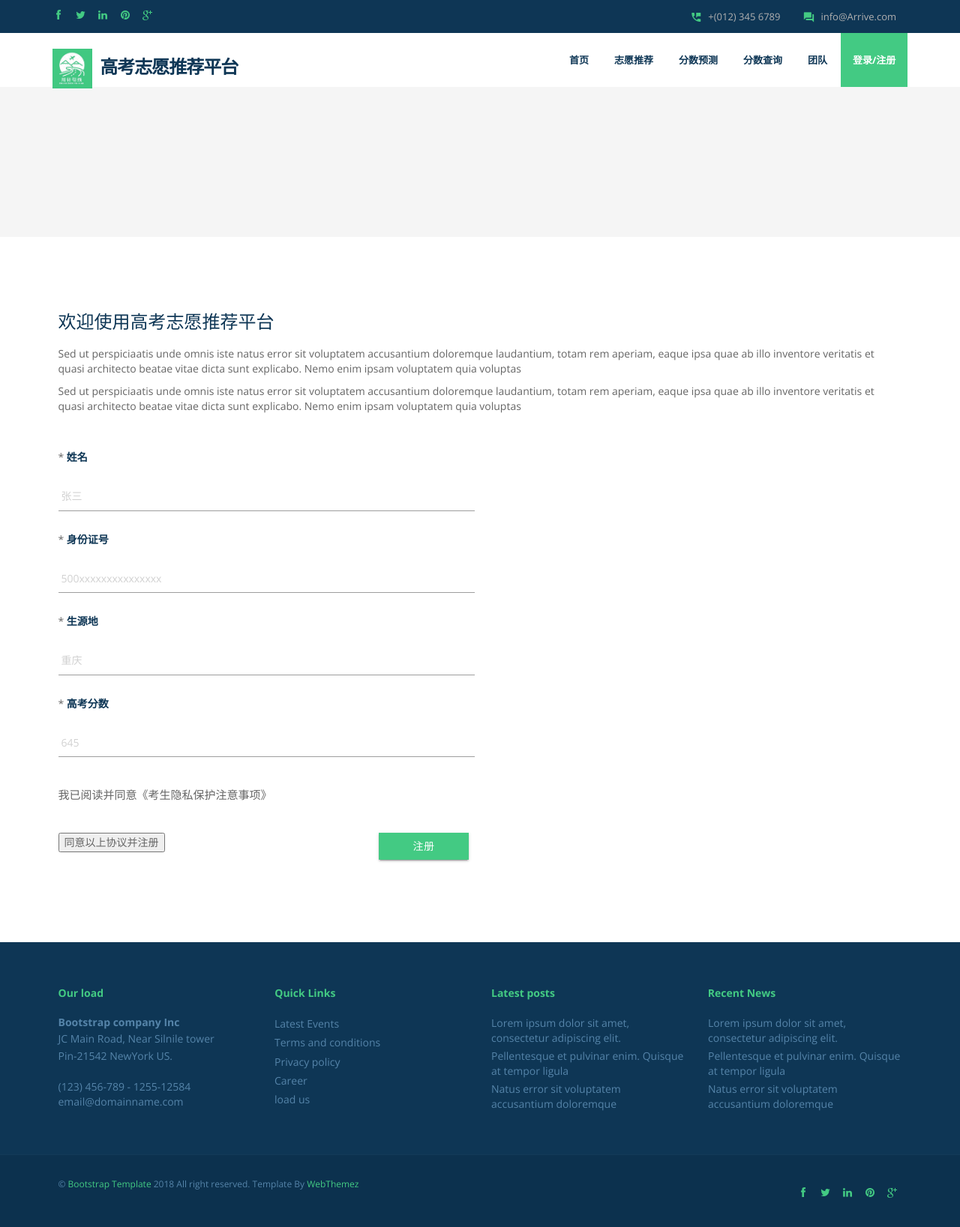
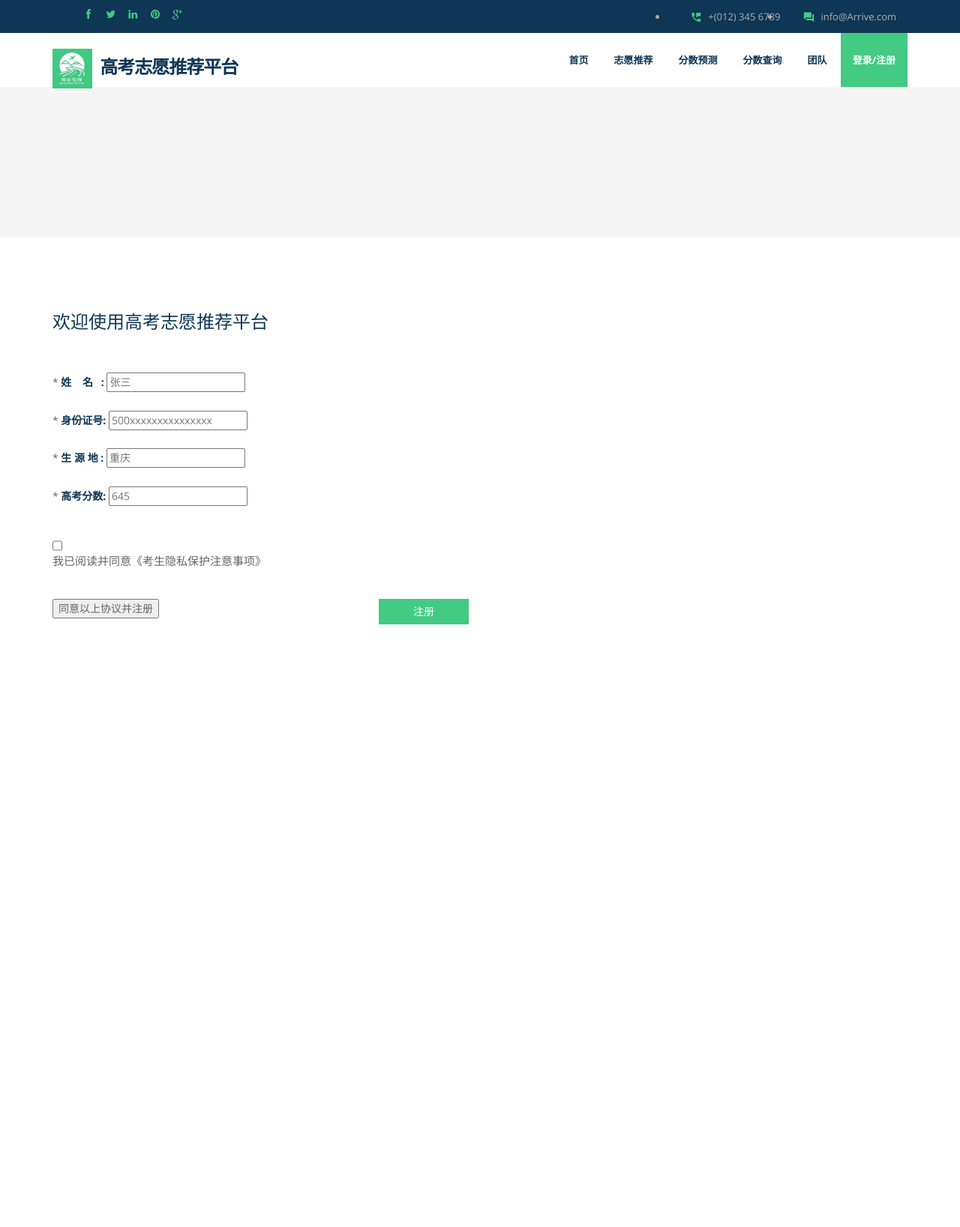
Before and after one commit to LoftyComet/intelligent-recommendations-system-of-college-choosing, a Flask app: page /load in a window 1280 px wide. Shown: the whole page at 75% size. After the commit the page ends 833 px from the top, so only its background shows below. Run offline with Flask 2, Linux system fonts and the light colour scheme; some libraries are stand-ins or nearby versions.

Commit message:
修改部分网页内容

```diff
--- a/templates/load.html
+++ b/templates/load.html
@@ -9,7 +9,7 @@
 	<meta name="author" content="http://webthemez.com" />
 	<!-- css -->
 	<link href="https://fonts.googleapis.com/icon?family=Material+Icons" rel="stylesheet">
-	<link rel="stylesheet" href="static/materialize/css/materialize.min.css" media="screen,projection" />
+<!--	<link rel="stylesheet" href="static/materialize/css/materialize.min.css" media="screen,projection" />-->
 	<link href="static/css/bootstrap.min.css" rel="stylesheet" />
 	<link href="static/css/fancybox/jquery.fancybox.css" rel="stylesheet">
 	<link href="static/css/flexslider.css" rel="stylesheet" />
@@ -103,50 +103,45 @@
 					<div class="col-md-12">
 						<div class="about-logo">
 							<h3>欢迎使用<span class="color">高考志愿推荐平台</span></h3>
-							<p>Sed ut perspiciaatis unde omnis iste natus error sit voluptatem accusantium doloremque
-								laudantium, totam rem aperiam, eaque ipsa quae ab illo inventore veritatis et quasi
-								architecto beatae vitae dicta sunt explicabo. Nemo enim ipsam voluptatem quia voluptas
-							</p>
-							<p>Sed ut perspiciaatis unde omnis iste natus error sit voluptatem accusantium doloremque
-								laudantium, totam rem aperiam, eaque ipsa quae ab illo inventore veritatis et quasi
-								architecto beatae vitae dicta sunt explicabo. Nemo enim ipsam voluptatem quia voluptas
-							</p>
 						</div>
 					</div>
 				</div>
 				<div class="row">
 					<div class="col-md-6">
 						<form method="POST">
+							<div>
 								<span class="q">*</span>
 								<label for="name">
-								<h5><strong>姓名</strong></h5>
+									<h5><strong>姓&nbsp&nbsp&nbsp&nbsp名&nbsp&nbsp&nbsp:</strong></h5>
 								</label>
 								<input type="text" required="required" name="name" id="name" class="register" value=''
 									placeholder='张三'>
-
+							</div>
+							<div>
 								<span class="q">*</span>
 								<label for="num">
-								<h5><strong>身份证号</strong></h5>
+									<h5><strong>身份证号:</strong></h5>
 								</label>
 								<input type="text" required="required" name="num" id="num" class="register" value=''
 									placeholder="500xxxxxxxxxxxxxxx">
-
+							</div>
+							<div>
 								<span class="q">*</span>
 								<label for="area">
-								<h5><strong>生源地</strong></h5>
+									<h5><strong>生&nbsp源&nbsp地&nbsp:</strong></h5>
 								</label>
 								<input type="text" required="required" name="area" id="area" class="register" value=''
 									placeholder="重庆">
-
+							</div>
+							<div>
 								<span class="q">*</span>
 								<label for="socre">
-								<h5><strong>高考分数</strong></h5>
+									<h5><strong>高考分数:</strong></h5>
 								</label>
 								<input type="text" required="required" name="socre" id="socre" class="register" value=''
 									placeholder="645">
-
-							<br><br>
-
+							</div>
+							<br>
 							<div>
 								<input type="checkbox" required="required" class="checkbox" name="">
 								<span style="font-size:15px">我已阅读并同意《考生隐私保护注意事项》</span>
@@ -166,93 +161,93 @@
 
 
 
-		<footer>
-			<div class="container">
-				<div class="row">
-					<div class="col-sm-3">
-						<div class="widget">
-							<h5 class="widgetheading">Our load</h5>
-							<address>
-								<strong>Bootstrap company Inc</strong><br>
-								JC Main Road, Near Silnile tower<br>
-								Pin-21542 NewYork US.
-							</address>
-							<p>
-								<i class="icon-phone"></i> (123) 456-789 - 1255-12584 <br>
-								<i class="icon-envelope-alt"></i> email@domainname.com
-							</p>
-						</div>
-					</div>
-					<div class="col-sm-3">
-						<div class="widget">
-							<h5 class="widgetheading">Quick Links</h5>
-							<ul class="link-list">
-								<li><a class="waves-effect waves-dark" href="#">Latest Events</a></li>
-								<li><a class="waves-effect waves-dark" href="#">Terms and conditions</a></li>
-								<li><a class="waves-effect waves-dark" href="#">Privacy policy</a></li>
-								<li><a class="waves-effect waves-dark" href="#">Career</a></li>
-								<li><a class="waves-effect waves-dark" href="#">load us</a></li>
-							</ul>
-						</div>
-					</div>
-					<div class="col-sm-3">
-						<div class="widget">
-							<h5 class="widgetheading">Latest posts</h5>
-							<ul class="link-list">
-								<li><a class="waves-effect waves-dark" href="#">Lorem ipsum dolor sit amet, consectetur
-										adipiscing elit.</a></li>
-								<li><a class="waves-effect waves-dark" href="#">Pellentesque et pulvinar enim. Quisque
-										at tempor ligula</a></li>
-								<li><a class="waves-effect waves-dark" href="#">Natus error sit voluptatem accusantium
-										doloremque</a></li>
-							</ul>
-						</div>
-					</div>
-					<div class="col-sm-3">
-						<div class="widget">
-							<h5 class="widgetheading">Recent News</h5>
-							<ul class="link-list">
-								<li><a class="waves-effect waves-dark" href="#">Lorem ipsum dolor sit amet, consectetur
-										adipiscing elit.</a></li>
-								<li><a class="waves-effect waves-dark" href="#">Pellentesque et pulvinar enim. Quisque
-										at tempor ligula</a></li>
-								<li><a class="waves-effect waves-dark" href="#">Natus error sit voluptatem accusantium
-										doloremque</a></li>
-							</ul>
-						</div>
-					</div>
-				</div>
-			</div>
-			<div id="sub-footer">
-				<div class="container">
-					<div class="row">
-						<div class="col-lg-6">
-							<div class="copyright">
-								<p>
-									<span>&copy; <a href="https://webthemez.com/free-bootstrap-templates/"
-											target="_blank">Bootstrap Template</a> 2018 All right reserved. Template By
-									</span><a href="https://webthemez.com/tag/free" target="_blank">WebThemez</a>
-								</p>
-							</div>
-						</div>
-						<div class="col-lg-6">
-							<ul class="social-network">
-								<li><a class="waves-effect waves-dark" href="#" data-placement="top" title="Facebook"><i
-											class="fa fa-facebook"></i></a></li>
-								<li><a class="waves-effect waves-dark" href="#" data-placement="top" title="Twitter"><i
-											class="fa fa-twitter"></i></a></li>
-								<li><a class="waves-effect waves-dark" href="#" data-placement="top" title="Linkedin"><i
-											class="fa fa-linkedin"></i></a></li>
-								<li><a class="waves-effect waves-dark" href="#" data-placement="top"
-										title="Pinterest"><i class="fa fa-pinterest"></i></a></li>
-								<li><a class="waves-effect waves-dark" href="#" data-placement="top"
-										title="Google plus"><i class="fa fa-google-plus"></i></a></li>
-							</ul>
-						</div>
-					</div>
-				</div>
-			</div>
-		</footer>
+<!--		<footer>-->
+<!--			<div class="container">-->
+<!--				<div class="row">-->
+<!--					<div class="col-sm-3">-->
+<!--						<div class="widget">-->
+<!--							<h5 class="widgetheading">Our load</h5>-->
+<!--							<address>-->
+<!--								<strong>Bootstrap company Inc</strong><br>-->
+<!--								JC Main Road, Near Silnile tower<br>-->
+<!--								Pin-21542 NewYork US.-->
+<!--							</address>-->
+<!--							<p>-->
+<!--								<i class="icon-phone"></i> (123) 456-789 - 1255-12584 <br>-->
+<!--								<i class="icon-envelope-alt"></i> email@domainname.com-->
+<!--							</p>-->
+<!--						</div>-->
+<!--					</div>-->
+<!--					<div class="col-sm-3">-->
+<!--						<div class="widget">-->
+<!--							<h5 class="widgetheading">Quick Links</h5>-->
+<!--							<ul class="link-list">-->
+<!--								<li><a class="waves-effect waves-dark" href="#">Latest Events</a></li>-->
+<!--								<li><a class="waves-effect waves-dark" href="#">Terms and conditions</a></li>-->
+<!--								<li><a class="waves-effect waves-dark" href="#">Privacy policy</a></li>-->
+<!--								<li><a class="waves-effect waves-dark" href="#">Career</a></li>-->
+<!--								<li><a class="waves-effect waves-dark" href="#">load us</a></li>-->
+<!--							</ul>-->
+<!--						</div>-->
+<!--					</div>-->
+<!--					<div class="col-sm-3">-->
+<!--						<div class="widget">-->
+<!--							<h5 class="widgetheading">Latest posts</h5>-->
+<!--							<ul class="link-list">-->
+<!--								<li><a class="waves-effect waves-dark" href="#">Lorem ipsum dolor sit amet, consectetur-->
+<!--										adipiscing elit.</a></li>-->
+<!--								<li><a class="waves-effect waves-dark" href="#">Pellentesque et pulvinar enim. Quisque-->
+<!--										at tempor ligula</a></li>-->
+<!--								<li><a class="waves-effect waves-dark" href="#">Natus error sit voluptatem accusantium-->
+<!--										doloremque</a></li>-->
+<!--							</ul>-->
+<!--						</div>-->
+<!--					</div>-->
+<!--					<div class="col-sm-3">-->
+<!--						<div class="widget">-->
+<!--							<h5 class="widgetheading">Recent News</h5>-->
+<!--							<ul class="link-list">-->
+<!--								<li><a class="waves-effect waves-dark" href="#">Lorem ipsum dolor sit amet, consectetur-->
+<!--										adipiscing elit.</a></li>-->
+<!--								<li><a class="waves-effect waves-dark" href="#">Pellentesque et pulvinar enim. Quisque-->
+<!--										at tempor ligula</a></li>-->
+<!--								<li><a class="waves-effect waves-dark" href="#">Natus error sit voluptatem accusantium-->
+<!--										doloremque</a></li>-->
+<!--							</ul>-->
+<!--						</div>-->
+<!--					</div>-->
+<!--				</div>-->
+<!--			</div>-->
+<!--			<div id="sub-footer">-->
+<!--				<div class="container">-->
+<!--					<div class="row">-->
+<!--						<div class="col-lg-6">-->
+<!--							<div class="copyright">-->
+<!--								<p>-->
+<!--									<span>&copy; <a href="https://webthemez.com/free-bootstrap-templates/"-->
+<!--											target="_blank">Bootstrap Template</a> 2018 All right reserved. Template By-->
+<!--									</span><a href="https://webthemez.com/tag/free" target="_blank">WebThemez</a>-->
+<!--								</p>-->
+<!--							</div>-->
+<!--						</div>-->
+<!--						<div class="col-lg-6">-->
+<!--							<ul class="social-network">-->
+<!--								<li><a class="waves-effect waves-dark" href="#" data-placement="top" title="Facebook"><i-->
+<!--											class="fa fa-facebook"></i></a></li>-->
+<!--								<li><a class="waves-effect waves-dark" href="#" data-placement="top" title="Twitter"><i-->
+<!--											class="fa fa-twitter"></i></a></li>-->
+<!--								<li><a class="waves-effect waves-dark" href="#" data-placement="top" title="Linkedin"><i-->
+<!--											class="fa fa-linkedin"></i></a></li>-->
+<!--								<li><a class="waves-effect waves-dark" href="#" data-placement="top"-->
+<!--										title="Pinterest"><i class="fa fa-pinterest"></i></a></li>-->
+<!--								<li><a class="waves-effect waves-dark" href="#" data-placement="top"-->
+<!--										title="Google plus"><i class="fa fa-google-plus"></i></a></li>-->
+<!--							</ul>-->
+<!--						</div>-->
+<!--					</div>-->
+<!--				</div>-->
+<!--			</div>-->
+<!--		</footer>-->
 	</div>
 	<a href="#" class="scrollup waves-effect waves-dark"><i class="fa fa-angle-up active"></i></a>
 	<!-- javascript
```
Lines whose indentation alone changed are shown as unchanged.
